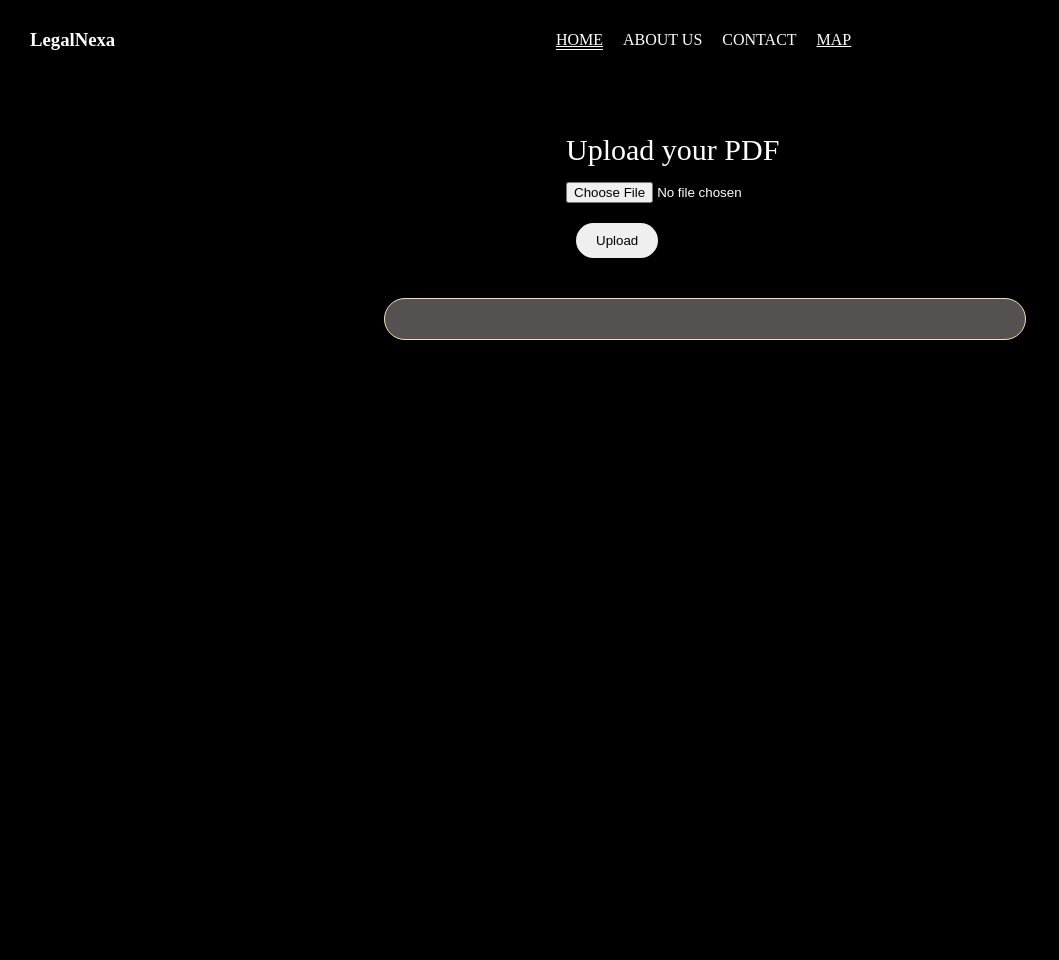
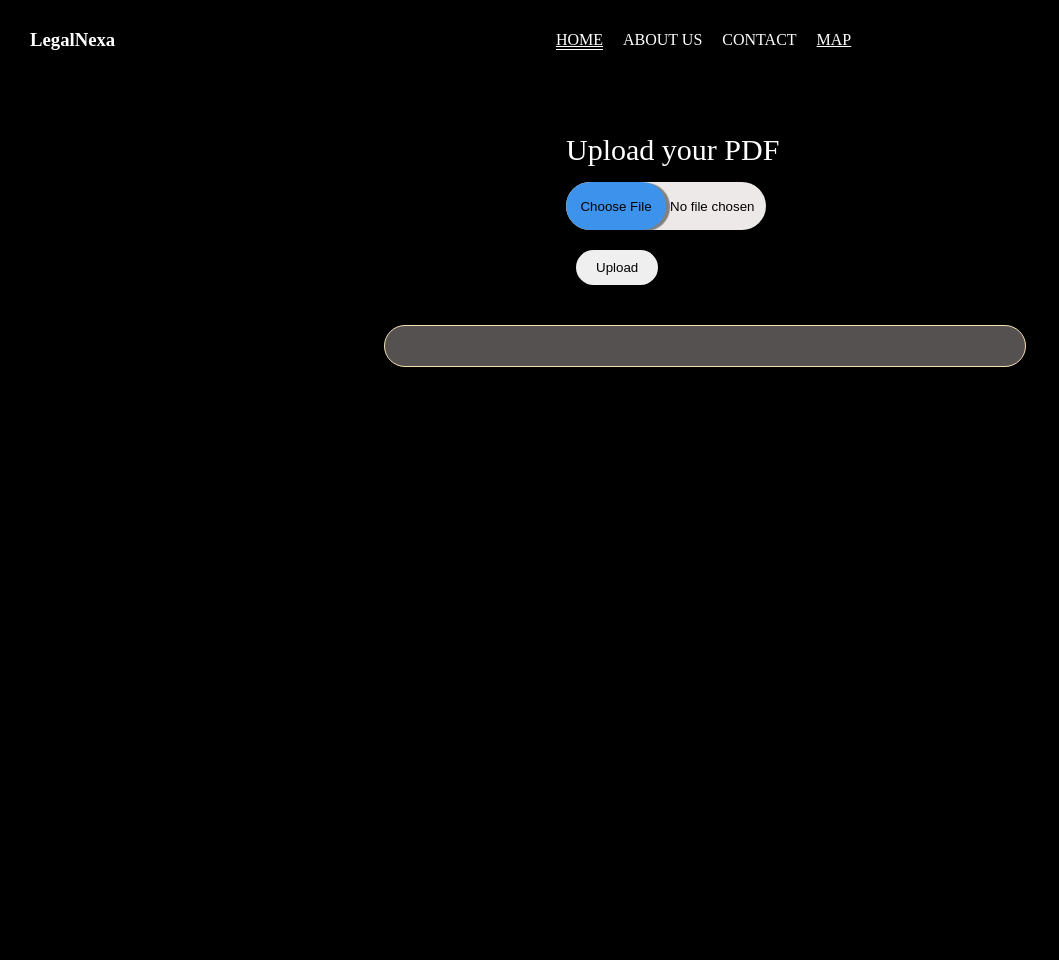
Before and after one commit to AzlaanShaikh/LegalNexa, a Django app: page /upload_pdf/ in a window 1280 px wide. Shown: the whole page, without its empty margins (0-1059 px from the left). Run offline with Django 5.2, Linux system fonts and the light colour scheme.

Commit message:
Upload button

```diff
--- a/static/sum.css
+++ b/static/sum.css
@@ -93,3 +93,29 @@
     word-wrap: break-word;
     background-color: rgb(85, 81, 81);
 }
+#file-input{
+    width: 200px;
+    background: rgb(238, 233, 233);
+    border: none;
+    outline: none;
+    box-shadow: 2px 5px 2px black;
+    border-radius: 50px;
+    color: black;
+
+}
+::-webkit-file-upload-button{
+    border: none;
+    background-color: rgb(61, 146, 236);
+    border-radius: 50px;
+    height: 48px;
+    color: rgb(4, 3, 3);
+    width: 100px;
+    box-shadow: 4px 1px 1px grey;
+}
+::-webkit-file-upload-button:hover{
+    background-color: rgb(99, 99, 239);
+}
+#file-input:hover{
+    background-color: rgb(112, 109, 109);
+    color:blanchedalmond
+}
```
